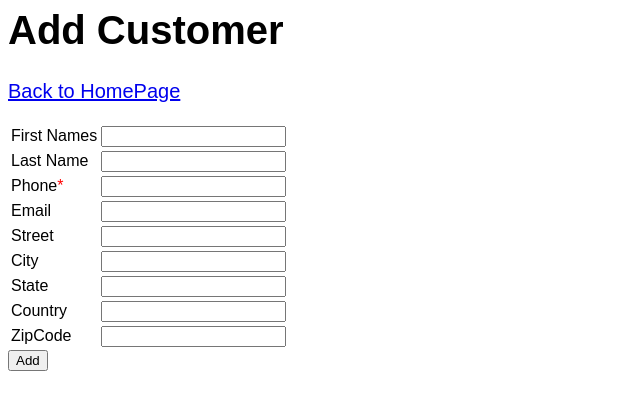
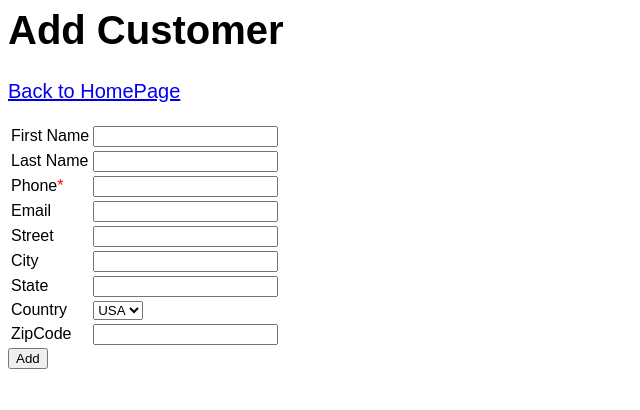
Before and after one commit to ahde/AnimalCareCenter, a Flask app: page /addCustomer in a window 1280 px wide. Shown: the top 410 px of the page, without its empty margins (0-640 px from the left). Run offline with Flask 2, Linux system fonts and the light colour scheme; parts of the project's set-up code (start-up, migrations or seed data) failed here and were passed over; some libraries are stand-ins or nearby versions.

Commit message:
Updated Customer

```diff
--- a/templates/addCustomer.html
+++ b/templates/addCustomer.html
@@ -45,15 +45,18 @@
 <form method="POST" action="/addCustomer" name="addCustomer">
   <table>
 
-  <tr><td>First Names </td><td><input type="text" name="firstname"> </td></tr>
- <tr><td> Last Name </td><td><input type="text" name="lastname" > </td></tr>
-  <tr><td>Phone<span style="color:red">*</span></span></td><td> <input type="text" name="phone"> </td></tr>
-  <tr><td>Email</td><td> <input type="text" name="email"> </td></tr>
-  <tr><td>Street</td><td> <input type="text" name="street"></td></tr>
-  <tr><td>City</td><td> <input type="text" name="city"></td></tr>
-  <tr><td>State </td><td><input type="text" name="state"></td></tr>
-  <tr><td>Country</td><td> <input type="text" name="country" text="USA"></td></tr>
-  <tr><td>ZipCode</td><td> <input type="text" name="zipcode"></td></tr>
+  <tr><td>First Name </td><td><input type="text" name="firstname" maxlength="20"> </td></tr>
+ <tr><td> Last Name </td><td><input type="text" name="lastname" maxlength="20" > </td></tr>
+  <tr><td>Phone<span style="color:red">*</span></span></td><td> <input type="text" name="phone" maxlength="10"> </td></tr>
+  <tr><td>Email</td><td> <input type="text" name="email" maxlength="50"> </td></tr>
+  <tr><td>Street</td><td> <input type="text" name="street" maxlength="30"></td></tr>
+  <tr><td>City</td><td> <input type="text" name="city" maxlength="30"></td></tr>
+  <tr><td>State </td><td><input type="text" name="state" maxlength="15"></td></tr>
+ <!-- <tr><td>Country</td><td> <input type="text" name="country" text="USA" readonly="true" value="USA"></td></tr>-->
+  <tr><td>Country</td><td> <select name="country">
+
+      <option name="country"  value="USA">USA</option></select></td></tr>
+  <tr><td>ZipCode</td><td> <input type="text" name="zipcode" maxlength="5"></td></tr>
 
  </table>
  <input type="submit" value="Add" width="600px" onclick="return validate();">
```
